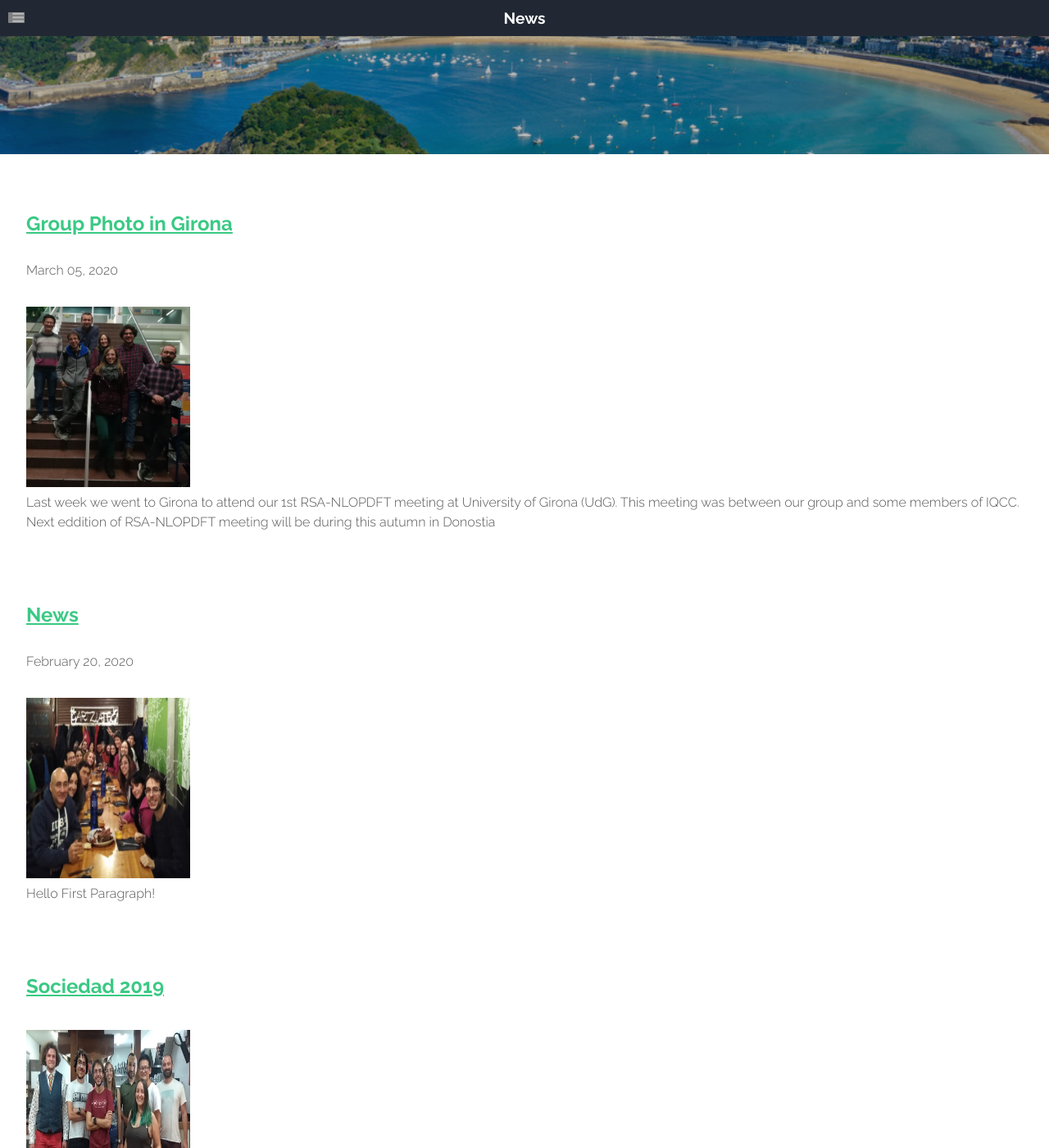
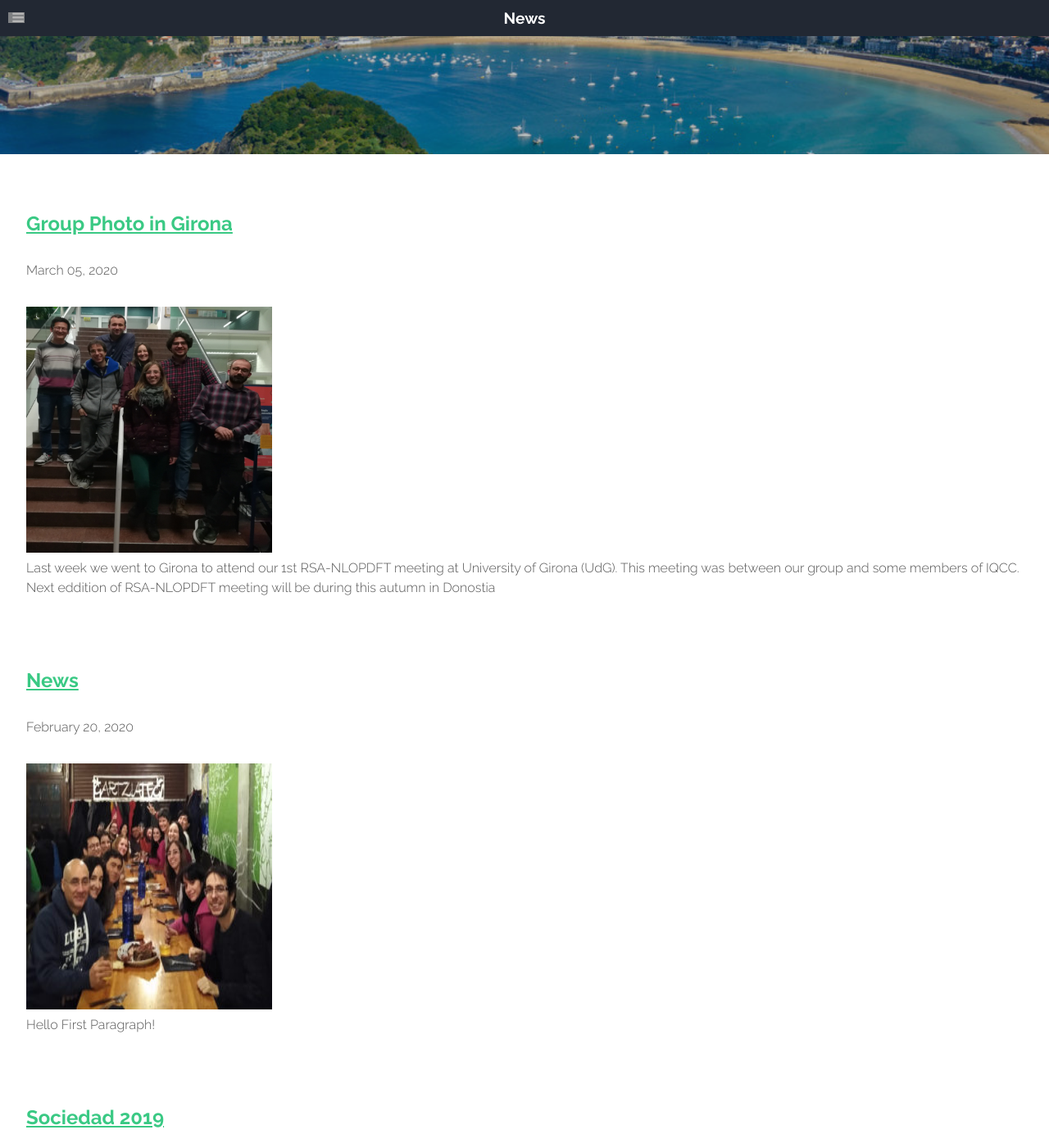
Before and after one commit to old-jekyll-templates/Horizons-Jekyll-Theme, a Jekyll site: the page built from blog/index.html, in a window 1280 px wide and 1400 px high. Shown: the whole window at 82% size. Built offline with Jekyll 4.4.1, drawn with Linux system fonts in a browser that asks for light colours; comment, search, counter and statistics services are not loaded; grey boxes are pictures that could not be loaded.

Commit message:
Update style.css

```diff
--- a/assets/css/style.css
+++ b/assets/css/style.css
@@ -664,11 +664,11 @@
 		}
 
 .resize {
-    width:200px;
-    height:220px;
+    width:300px;
+    height:300px;
 }
 
 .resize:hover {
-    height:800px;
+    height:900px;
     width:900px;
 }
```
